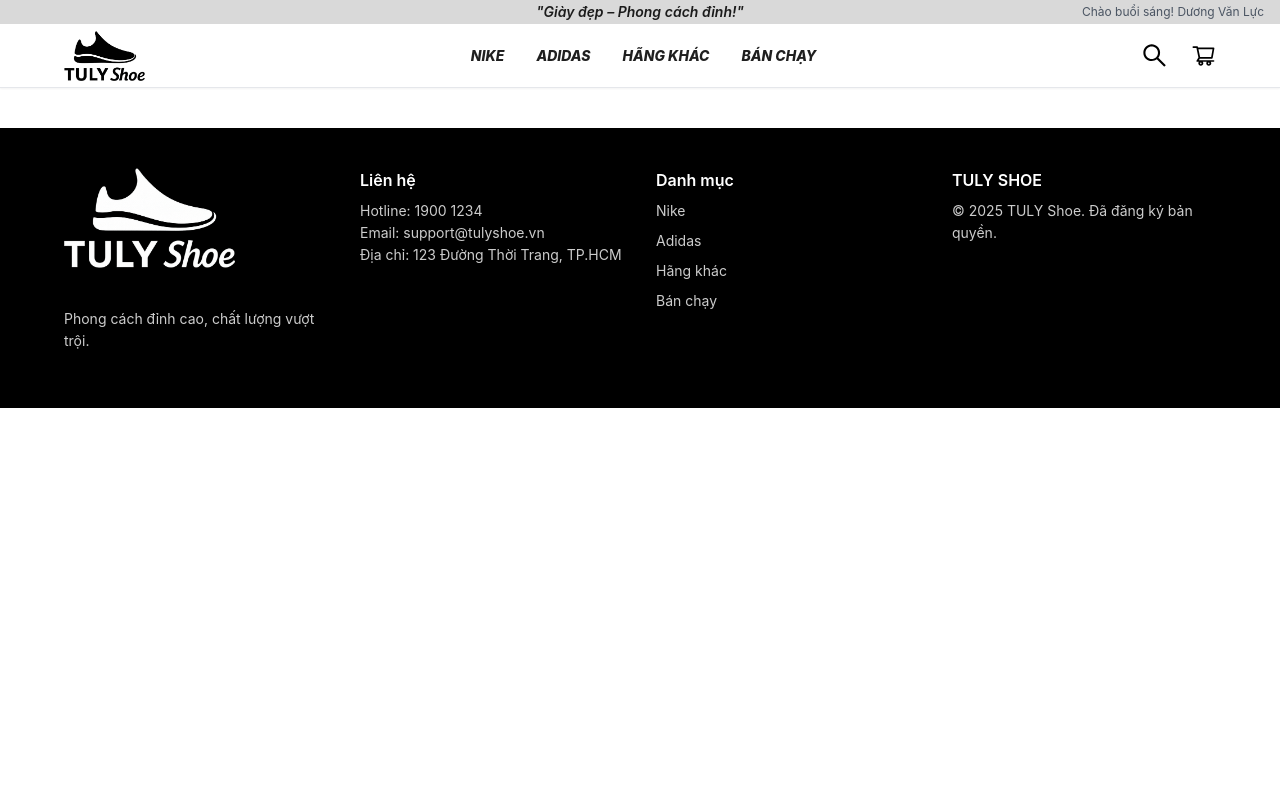
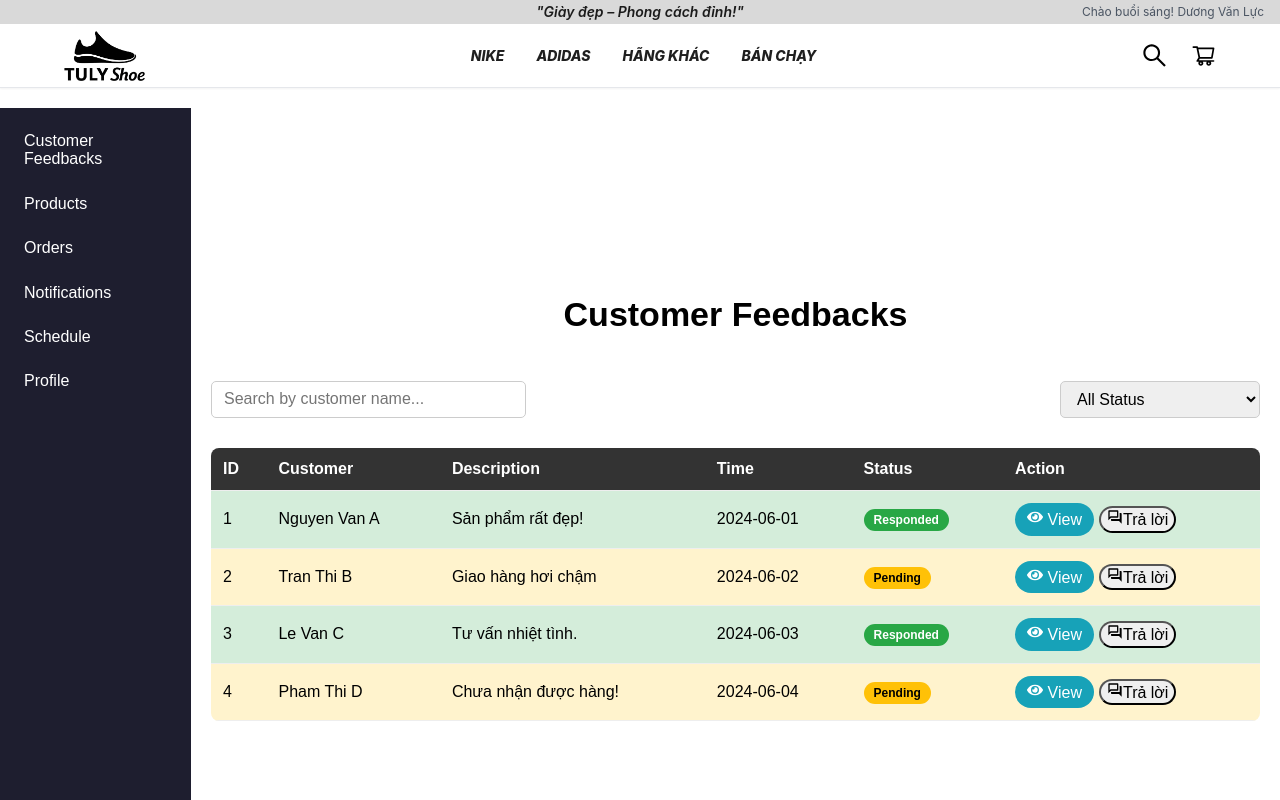
Before and after one commit to lucneahihi0310/TULYShoe, a React (Vite) app in the folder tuly-shose-frontend/: page /dashboard/feedbacks in a window 1280 px wide. Built offline with nearby package versions, Linux system fonts and the light colour scheme.

Commit message:
add customer feedback for staff

```diff
--- a/tuly-shose-frontend/src/App.jsx
+++ b/tuly-shose-frontend/src/App.jsx
@@ -8,7 +8,7 @@
 import StaffDashboard from './Components/StaffDashboard/StaffMenu'
 
 
-import { BrowserRouter, Routes, Route } from 'react-router-dom';
+import { BrowserRouter, Routes, Route, Navigate } from 'react-router-dom';
 
 function App() {
 
@@ -17,8 +17,12 @@
     <Header/>
       <BrowserRouter>
       <Routes>
-        <Route path="/dashboard" element={<StaffDashboard />} />
-      </Routes>
+{/* Redirect khi vào /dashboard mặc định về feedbacks */}
+        <Route path="/dashboard" element={<Navigate to="/dashboard/feedbacks" />} />
+
+        {/* Dùng StaffDashboard làm layout chính cho các section */}
+        <Route path="/dashboard/:section" element={<StaffDashboard />} /></Routes>
+
     </BrowserRouter>
     <Footer/>
     </>
--- a/tuly-shose-frontend/src/CSS/CustomerFeedback.css
+++ b/tuly-shose-frontend/src/CSS/CustomerFeedback.css
@@ -3,18 +3,28 @@
   width: 100%;
   max-width: 1100px;
   margin: auto;
+  display: flex;
+  flex-direction: column;
+  gap: 30px;
+}
+
+.feedback-title {
+  text-align: center;
+  font-size: 34px;
+  font-weight: bold;
+  margin-top: 0;
 }
 
 .feedback-filters {
   display: flex;
   justify-content: space-between;
-  margin-bottom: 20px;
   gap: 10px;
+  flex-wrap: wrap;
 }
 
 .feedback-filters input {
   padding: 8px 12px;
-  width: 50%;
+  width: 30%;
   border-radius: 5px;
   border: 1px solid #ccc;
 }
@@ -34,7 +44,8 @@
   background: #fff;
 }
 
-.feedback-table th, .feedback-table td {
+.feedback-table th,
+.feedback-table td {
   padding: 12px;
   text-align: left;
   border-bottom: 1px solid #eee;
@@ -70,12 +81,26 @@
   color: white;
 }
 
+.view-btn {
+  margin-right: 5px;
+  border-radius: 30px;
+  padding: 6px 12px;
+  background-color: #17a2b8;
+  color: white;
+  border: none;
+  cursor: pointer;
+}
+
+.view-btn:hover {
+  background-color: #138496;
+}
+
 .reply-btn {
+  border-radius: 30px;
+  padding: 6px 12px;
   background-color: #007bff;
   color: white;
-  padding: 6px 12px;
   border: none;
-  border-radius: 6px;
   cursor: pointer;
 }
 
@@ -89,7 +114,7 @@
   left: 0;
   width: 100%;
   height: 100%;
-  background-color: rgba(0,0,0,0.5);
+  background-color: rgba(0, 0, 0, 0.5);
   display: flex;
   justify-content: center;
   align-items: center;
@@ -102,5 +127,26 @@
   border-radius: 10px;
   max-width: 600px;
   width: 90%;
-  box-shadow: 0 0 10px rgba(0,0,0,0.25);
+  box-shadow: 0 0 10px rgba(0, 0, 0, 0.25);
 }
+
+.pagination {
+  display: flex;
+  justify-content: center;
+  margin-top: 20px;
+  gap: 10px;
+}
+
+.pagination button {
+  padding: 6px 12px;
+  border: 1px solid #ccc;
+  background-color: white;
+  cursor: pointer;
+  border-radius: 5px;
+}
+
+.pagination button.active {
+  background-color: #007bff;
+  color: white;
+  font-weight: bold;
+}
--- a/tuly-shose-frontend/src/Components/StaffDashboard/DashboardContent.jsx
+++ b/tuly-shose-frontend/src/Components/StaffDashboard/DashboardContent.jsx
@@ -1,24 +1,22 @@
 // Components/Dashboard/DashboardContent.jsx
 import React from 'react';
+import { useParams } from 'react-router-dom';
 import StaffProductList from '../StaffMenuList/StaffProducList';
+import CustomerFeedback from '../StaffMenuList/CustomerFeedback';
 import StaffProfile from '../StaffMenuList/StaffProfile';
 import OrderList from '../StaffMenuList/OrderList';
-import CustomerFeedback from '../StaffMenuList/CustomerFeedback';
+const DashboardContent = () => {
+  const { section } = useParams();
 
-const DashboardContent = ({ activeSection }) => {
-  switch (activeSection) {
+  switch (section) {
     case 'feedbacks':
       return <CustomerFeedback />;
     case 'products':
       return <StaffProductList />;
     case 'orders':
       return <OrderList />;
-    // case 'notifications':
-    //   return <div>List of Notifications</div>;
-    // case 'schedule':
-    //   return <div>Work Schedule (Coming soon)</div>;
     case 'profile':
-      return <StaffProfile/>;
+      return <StaffProfile />;
     default:
       return <div>Welcome to Staff Dashboard</div>;
   }
--- a/tuly-shose-frontend/src/Components/StaffDashboard/Sidebar.jsx
+++ b/tuly-shose-frontend/src/Components/StaffDashboard/Sidebar.jsx
@@ -1,8 +1,11 @@
 // Components/Dashboard/Sidebar.jsx
 import React from 'react';
+import { useNavigate } from 'react-router-dom'; // ⬅️ import thêm
 import '../../CSS/Sidebar.css';
 
-const Sidebar = ({ setActiveSection }) => {
+const Sidebar = () => {
+  const navigate = useNavigate(); // ⬅️ Hook để điều hướng
+
   const menu = [
     { key: 'feedbacks', label: 'Customer Feedbacks' },
     { key: 'products', label: 'Products' },
@@ -18,7 +21,7 @@
         <div
           key={item.key}
           className="sidebar-item"
-          onClick={() => setActiveSection(item.key)}
+          onClick={() => navigate(`/dashboard/${item.key}`)} // ⬅️ Điều hướng URL
         >
           {item.label}
         </div>
--- a/tuly-shose-frontend/src/Components/StaffDashboard/StaffMenu.jsx
+++ b/tuly-shose-frontend/src/Components/StaffDashboard/StaffMenu.jsx
@@ -1,16 +1,14 @@
 // Components/Dashboard/StaffDashboard.jsx
-import React, { useState } from 'react';
+import React from 'react';
 import Sidebar from './Sidebar';
 import DashboardContent from './DashboardContent';
 import '../../CSS/StaffDashboard.css';
 
 const StaffDashboard = () => {
-  const [activeSection, setActiveSection] = useState('feedbacks');
-
   return (
     <div className="dashboard-container">
-      <Sidebar setActiveSection={setActiveSection} />
-      <DashboardContent activeSection={activeSection} />
+      <Sidebar /> {/* Không cần setActiveSection nữa */}
+      <DashboardContent /> {/* Lấy dữ liệu từ URL qua useParams */}
     </div>
   );
 };
--- a/tuly-shose-frontend/src/Components/StaffMenuList/CustomerFeedback.jsx
+++ b/tuly-shose-frontend/src/Components/StaffMenuList/CustomerFeedback.jsx
@@ -33,8 +33,10 @@
   };
 
   return (
+
     <div className="feedback-container">
-      <h2>Customer Feedbacks</h2>
+<h2 className="feedback-title">Customer Feedbacks</h2>
+
 
       <div className="feedback-filters">
         <input
@@ -96,6 +98,7 @@
         </div>
       )}
     </div>
+
   );
 };
 
```
